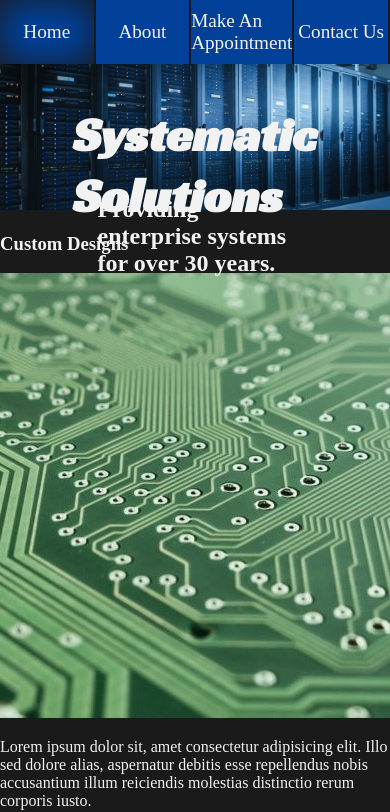
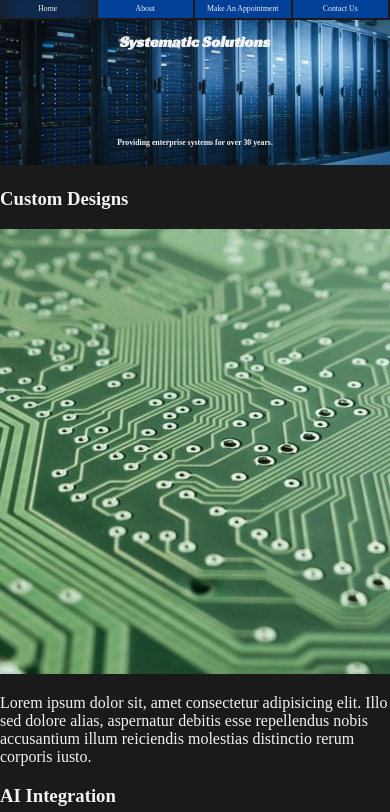
Before and after one commit to wagstdoda/selftest, a plain HTML site: page index.html in a window 390 px wide. Shown: the top 812 px of the page. Drawn offline with Linux system fonts and the light colour scheme; a web font is replaced by a local one.

Commit message:
Made hero section responsive

```diff
--- a/style.css
+++ b/style.css
@@ -22,14 +22,15 @@ body {
 nav {
     display: flex;
     background-color: var(--accent-dark);
-    height: 4rem;
+    height: 5vw;
+    border-bottom: 2px solid var(--dark-bg);
 }
 
 .nav-link {
     width: 100%;
     color: var(--white);
     text-decoration: none;
-    font-size: 1.2rem;
+    font-size: 2vw;
     display: flex;
     align-items: center;
     justify-content: space-evenly;
@@ -50,7 +51,7 @@ nav {
 
 .hero h1 {
     font-family: var(--title-font);
-    font-size: 3rem;
+    font-size: 4vw;
     position: absolute;
     top: 0;
     left: 50%;
@@ -59,6 +60,7 @@ nav {
 
 .hero h2 {
     position: absolute;
+    font-size: 2vw;
     top: 75%;
     left: 50%;
     transform: translate(-50%);
```
